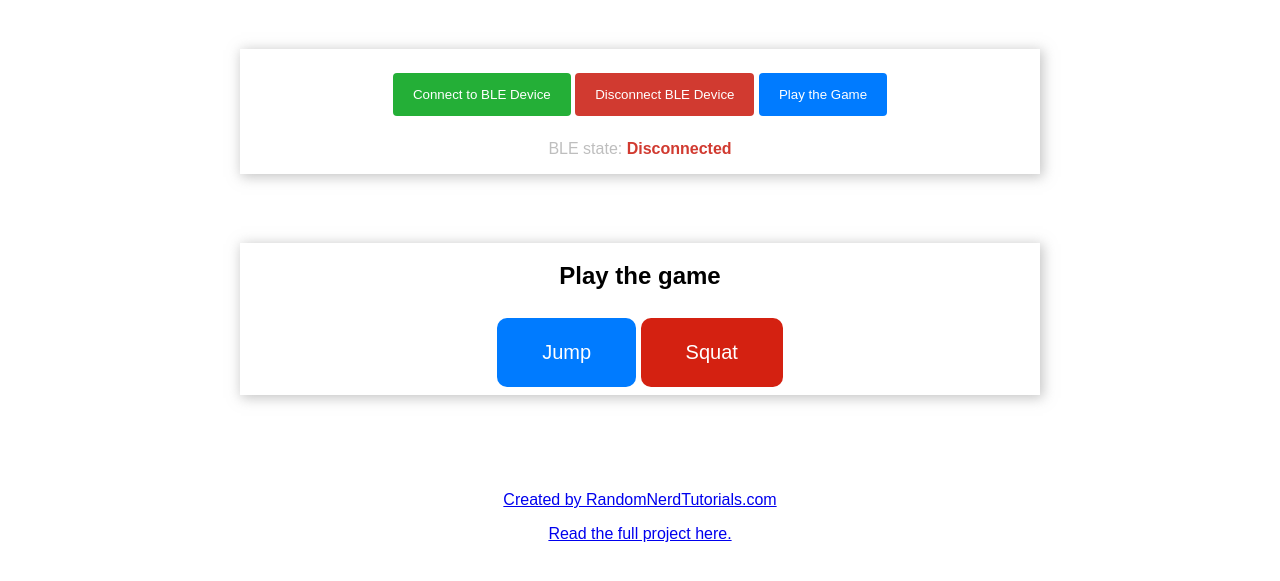
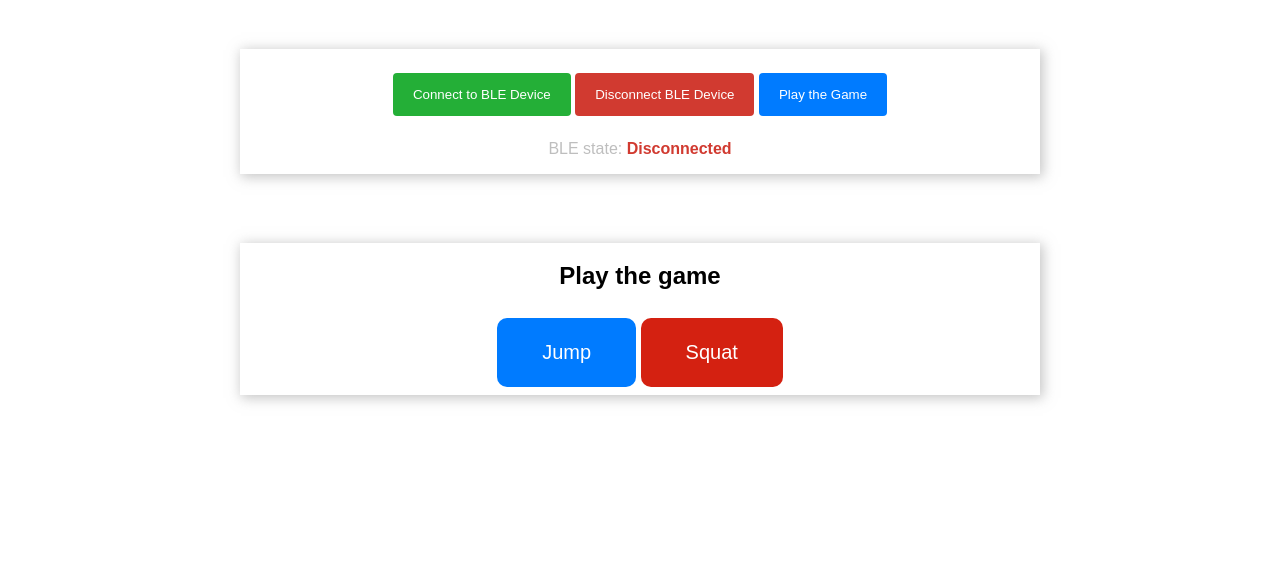
Before and after one commit to espdino/espdino.github.io, a plain HTML site: page index.html in a window 1280 px wide. Shown: the part 73-654 px from the top of the page. Drawn offline with Linux system fonts and the light colour scheme.

Commit message:
Remove footer from index.html
Removed footer section with credits and project link.

```diff
--- a/index.html
+++ b/index.html
@@ -50,10 +50,6 @@
         <button onClick="togglePopup(false)">Close</button>
     </div>
 
-    <footer class="footer">
-        <p><a href="https://randomnerdtutorials.com/">Created by RandomNerdTutorials.com</a></p>
-        <p><a href="https://RandomNerdTutorials.com/esp32-web-bluetooth/">Read the full project here.</a></p>
-    </footer>
 
     <script src="script.js"></script>
 </body>
```
